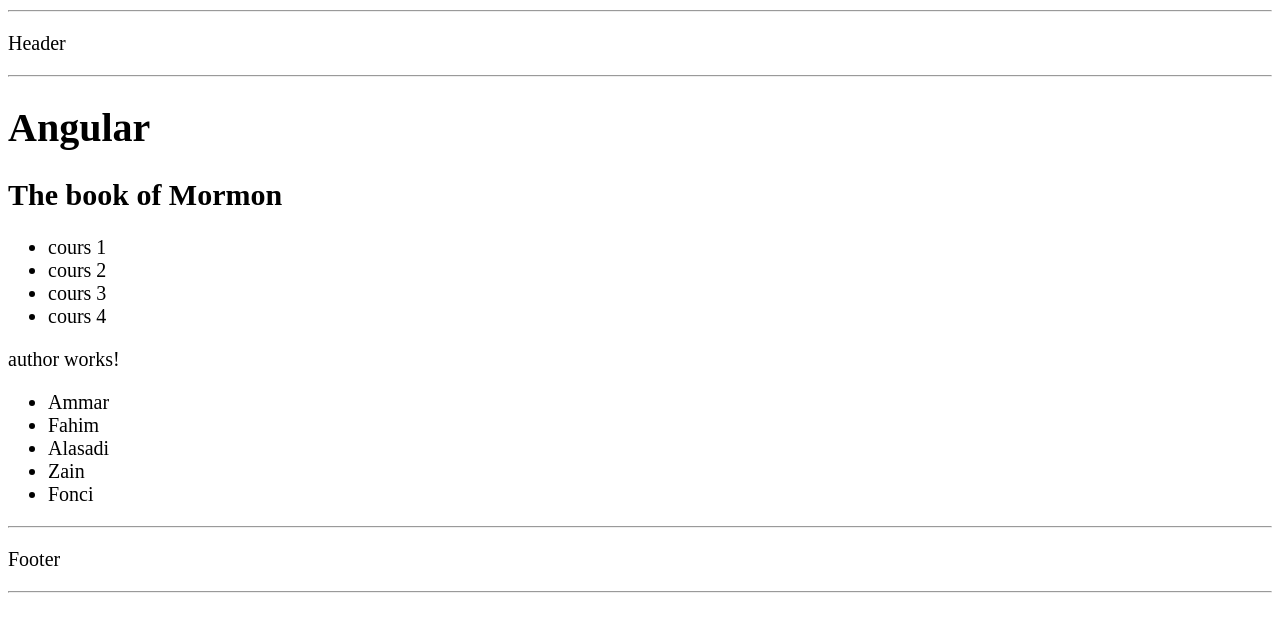
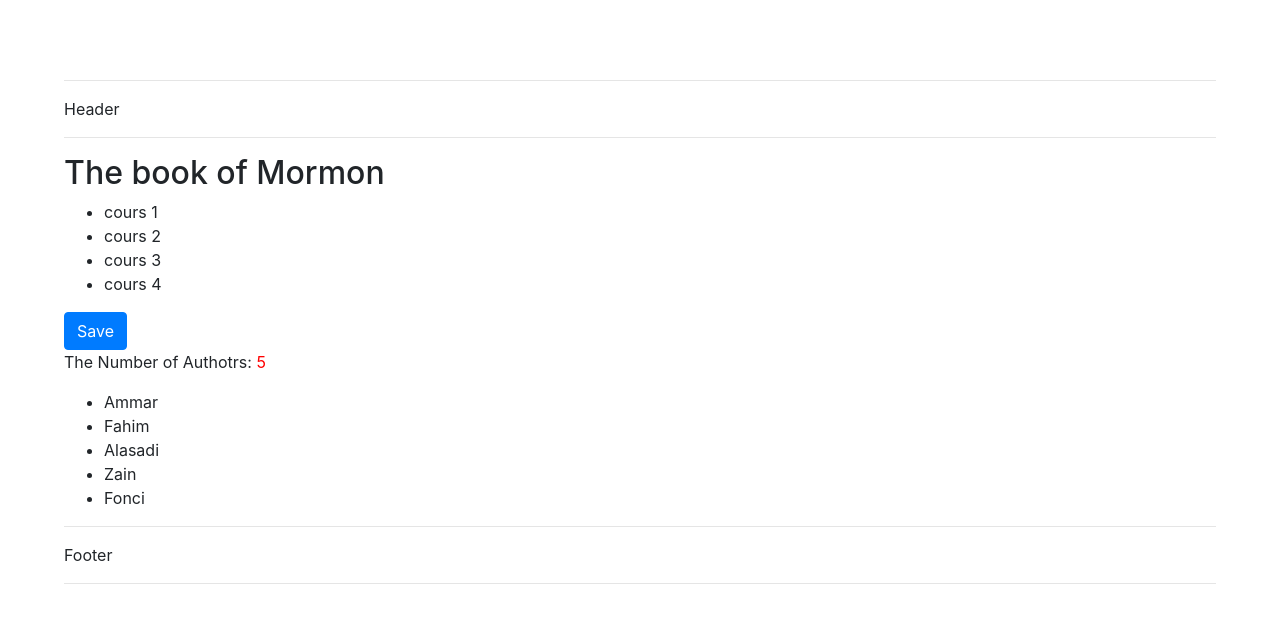
Before and after one commit to ammaralasadi1/angular, an Angular app: page / in a window 1280 px wide. Shown: the top 632 px of the page. Built offline with nearby package versions, Linux system fonts and the light colour scheme.

Commit message:
BS 4 added

```diff
--- a/package.json
+++ b/package.json
@@ -21,6 +21,7 @@
     "@angular/platform-browser": "^5.2.0",
     "@angular/platform-browser-dynamic": "^5.2.0",
     "@angular/router": "^5.2.0",
+    "bootstrap": "^4.0.0",
     "core-js": "^2.4.1",
     "rxjs": "^5.5.6",
     "zone.js": "^0.8.19"
--- a/src/app/app.component.html
+++ b/src/app/app.component.html
@@ -1,3 +1,2 @@
-<h1>Angular</h1>
 <cources></cources>
 <app-author></app-author>
--- a/src/app/author/author.component.html
+++ b/src/app/author/author.component.html
@@ -1,5 +1,6 @@
 <p>
-  author works!
+  The Number of Authotrs:
+  <span style="color:red"> {{authors.length}}</span>
 </p>
 <ul>
   <li *ngFor="let author of authors">{{author}}</li>
--- a/src/app/courses.componenet.ts
+++ b/src/app/courses.componenet.ts
@@ -9,14 +9,17 @@
     {{ course }}
     </li>
   </ul>
+  <button class="btn btn-primary"type="button" name="button" [class.active]="isActive">Save</button>
   `
 
 
 })
 export class CoursesComponent {
   title = 'The book of Mormon';
+  isActive = false;
   courses;
   constructor(service: CoursesService) {
     this.courses = service.getCources();
+
   }
 }
--- a/src/styles.css
+++ b/src/styles.css
@@ -1,2 +1,3 @@
 /* You can add global styles to this file, and also import other style files */
-body {font-size: 20px;}
+@import "~bootstrap/dist/css/bootstrap.css";
+body{padding: 4em;}
```
Also changed, not shown: 1 other file (tests, documents, lock files or other folders).
